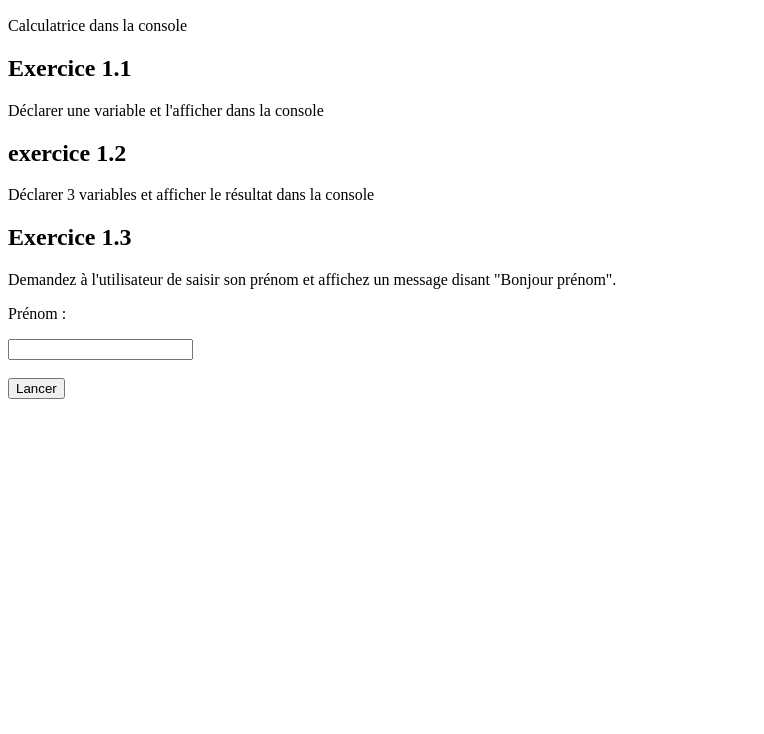
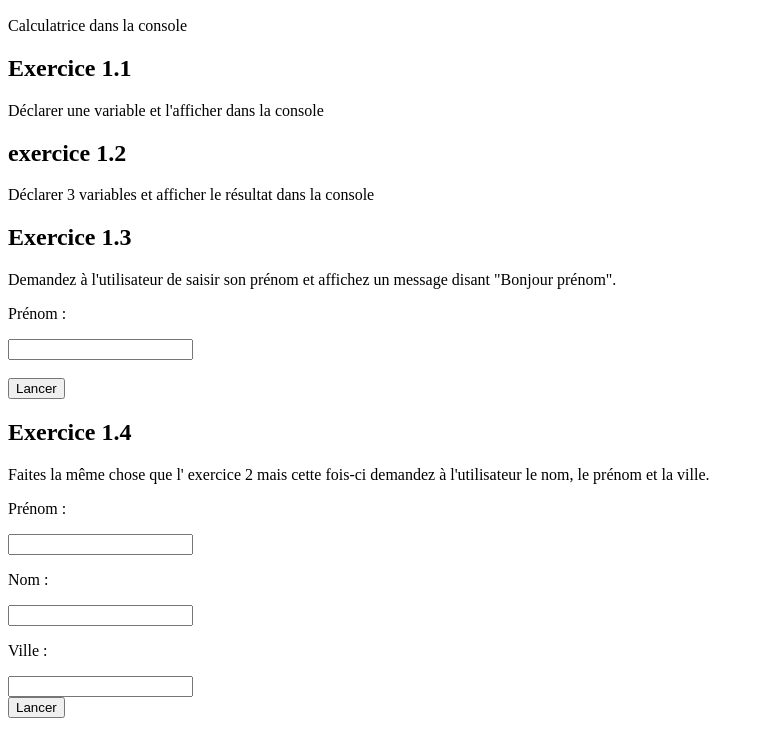
Before and after one commit to MichaelPwood/algo-js, a plain HTML site: page index.html in a window 1280 px wide. Shown: the part 110-844 px from the top of the page, without its empty margins (0-764 px from the left). Before the commit the page ends 800 px from the top, so only its background shows below. Drawn offline with Linux system fonts and the light colour scheme.

Commit message:
Exercice 1.4

```diff
--- /dev/null
+++ b/1.4.js
@@ -0,0 +1,8 @@
+function bonjour() {
+  let prenom = document.getElementById("prenomDeux").value;
+  let nom = document.getElementById("nom").value;
+  let ville = document.getElementById("ville").value;
+
+  document.getElementById("reponseFinal").innerHTML =
+    "Bonjour " + prenom + " " + nom + " vous habitez " + ville + " !";
+}
--- a/index.html
+++ b/index.html
@@ -20,9 +20,22 @@
                 <input id="prenom"><br><br>
                 <button type="button" onclick="bonjourPrenom()">Lancer</button>
                 <p id="reponsePrenom"></p>
+
+    <h2>Exercice 1.4</h2>
+    <p>Faites la même chose que l' exercice 2 mais cette fois-ci demandez à l'utilisateur le nom, le prénom et la ville.</p>
+    <p>Prénom :</p>
+                <input id="prenomDeux">
+    <p>Nom :</p>
+                <input id="nom">
+    <p>Ville :</p>
+                <input id="ville"><br>
+                <button type="button" onclick="bonjour()">Lancer</button>
+                <p id="reponseFinal"></p>
+
     <script src="1.0.js"></script>
     <script src="1.1.js"></script>
     <script src="1.2.js"></script>
     <script src="1.3.js"></script>
+    <script src="1.4.js"></script>
 </body>
 </html>
```
Also changed, not shown: 1.3.js (+5 -4 lines).
